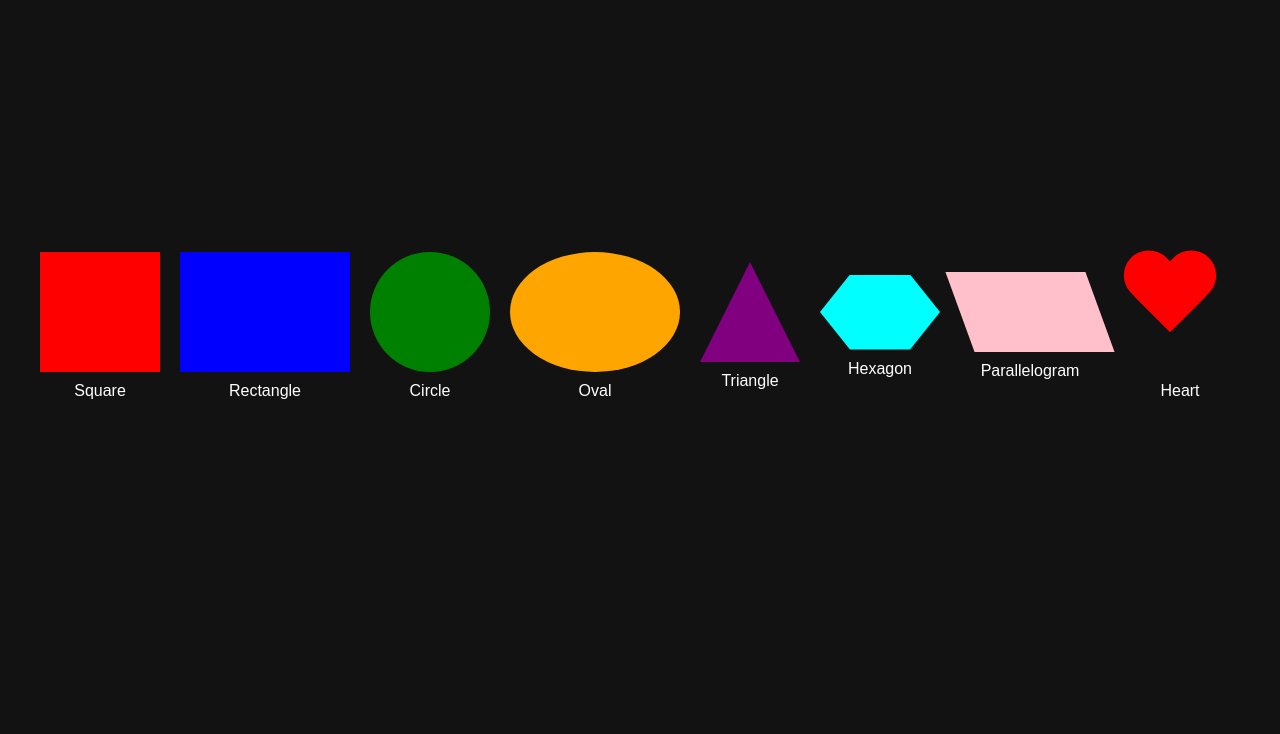
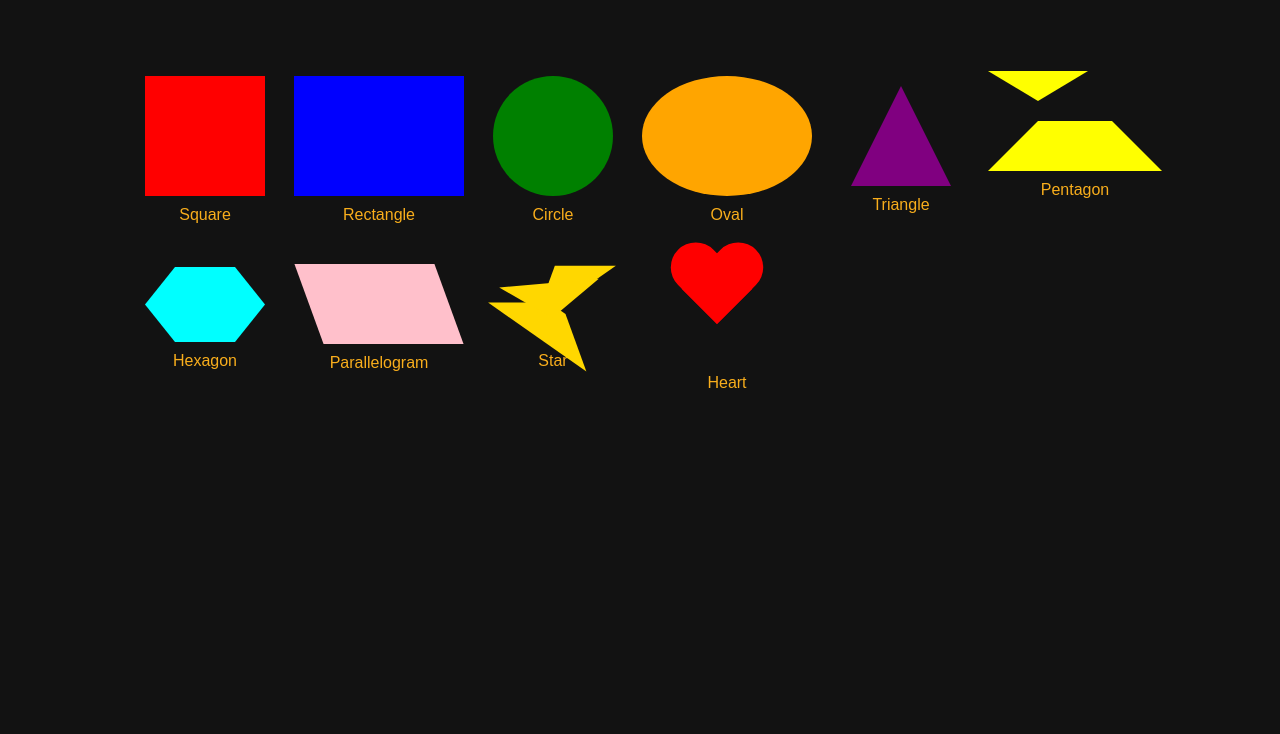
Before and after one commit to rajgop1/basic-shapes-in-css, a plain HTML site: page index.html in a window 1280 px wide. Shown: the part 82-816 px from the top of the page. Drawn offline with Linux system fonts and the light colour scheme.

Commit message:
Update index.html

```diff
--- a/index.html
+++ b/index.html
@@ -6,20 +6,36 @@
     <title>Basic Shapes in HTML & CSS</title>
     <style>
         body {
-            display: flex;
-            flex-wrap: wrap;
-            gap: 20px;
-            justify-content: center;
-            align-items: center;
-            height: 100vh;
+            margin: 0;
+            padding: 0;
+            font-family: Arial, sans-serif;
             background-color: #121212;
             color: white;
-            font-family: Arial, sans-serif;
+            display: flex;
+            flex-direction: column;
+            align-items: center;
+            justify-content: flex-start;
+            min-height: 100vh;
+            text-align: center;
+        }
+        h1 {
+            margin-top: 30px;
+            color: #F9AE1C;
+            font-size: 2rem;
         }
         .shape-container {
             display: flex;
             flex-direction: column;
             align-items: center;
+            justify-content: center;
+        }
+        .grid-container {
+            display: grid;
+            grid-template-columns: repeat(auto-fill, minmax(150px, 1fr));
+            gap: 20px;
+            padding: 20px;
+            width: 80%;
+            margin-top: 50px;
         }
         .shape {
             display: flex;
@@ -32,6 +48,8 @@
         }
         .title {
             margin-top: 10px;
+            font-size: 1rem;
+            color: #F9AE1C;
         }
         .square {
             width: 100px;
@@ -62,7 +80,23 @@
             border-right: 50px solid transparent;
             border-bottom: 100px solid purple;
         }
-
+        .pentagon {
+            width: 54px;
+            border-width: 0 50px 50px 50px;
+            border-style: solid;
+            border-color: transparent transparent yellow transparent;
+            position: relative;
+        }
+        .pentagon:before {
+            content: "";
+            position: absolute;
+            top: -30px;
+            left: -50px;
+            width: 0;
+            border-style: solid;
+            border-width: 30px 50px 0 50px;
+            border-color: yellow transparent transparent transparent;
+        }
         .hexagon {
             width: 100px;
             height: 55px;
@@ -75,6 +109,36 @@
             height: 60px;
             background: pink;
             transform: skew(20deg);
+        }
+        .star {
+            position: relative;
+            display: block;
+            color: gold;
+            width: 0px;
+            height: 0px;
+            margin-top: 20px;
+            border-right: 50px solid transparent;
+            border-bottom: 35px solid gold;
+            border-left: 50px solid transparent;
+            transform: rotate(35deg);
+        }
+        .star:before, .star:after {
+            content: "";
+            position: absolute;
+            left: -50px;
+            width: 0;
+            height: 0;
+            border-right: 50px solid transparent;
+            border-bottom: 35px solid gold;
+            border-left: 50px solid transparent;
+        }
+        .star:before {
+            top: -25px;
+            transform: rotate(-70deg);
+        }
+        .star:after {
+            top: 0px;
+            transform: rotate(140deg);
         }
         .heart {
             position: relative;
@@ -104,13 +168,18 @@
     </style>
 </head>
 <body>
+    <h1>Basic Shapes in HTML & CSS</h1>
+    <div class="grid-container">
         <div class="shape-container"><div class="shape square"></div><div class="title">Square</div></div>
         <div class="shape-container"><div class="shape rectangle"></div><div class="title">Rectangle</div></div>
         <div class="shape-container"><div class="shape circle"></div><div class="title">Circle</div></div>
         <div class="shape-container"><div class="shape oval"></div><div class="title">Oval</div></div>
         <div class="shape-container"><div class="triangle"></div><div class="title">Triangle</div></div>
+        <div class="shape-container"><div class="shape pentagon"></div><div class="title">Pentagon</div></div>
         <div class="shape-container"><div class="shape hexagon"></div><div class="title">Hexagon</div></div>
         <div class="shape-container"><div class="shape parallelogram"></div><div class="title">Parallelogram</div></div>
+        <div class="shape-container"><div class="shape star"></div><div class="title">Star</div></div>
         <div class="shape-container"><div class="shape heart"></div><div class="title">Heart</div></div>
+    </div>
 </body>
 </html>
```
Lines whose indentation alone changed are shown as unchanged.
